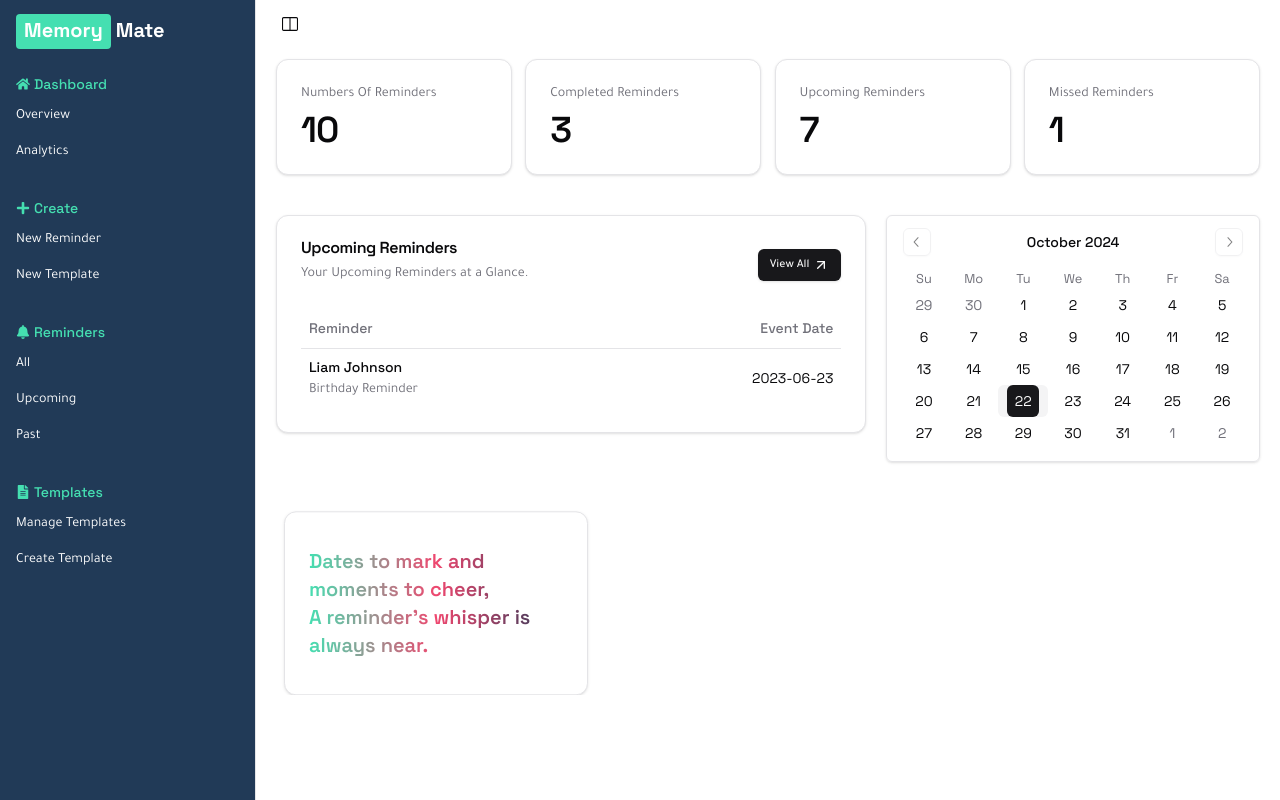
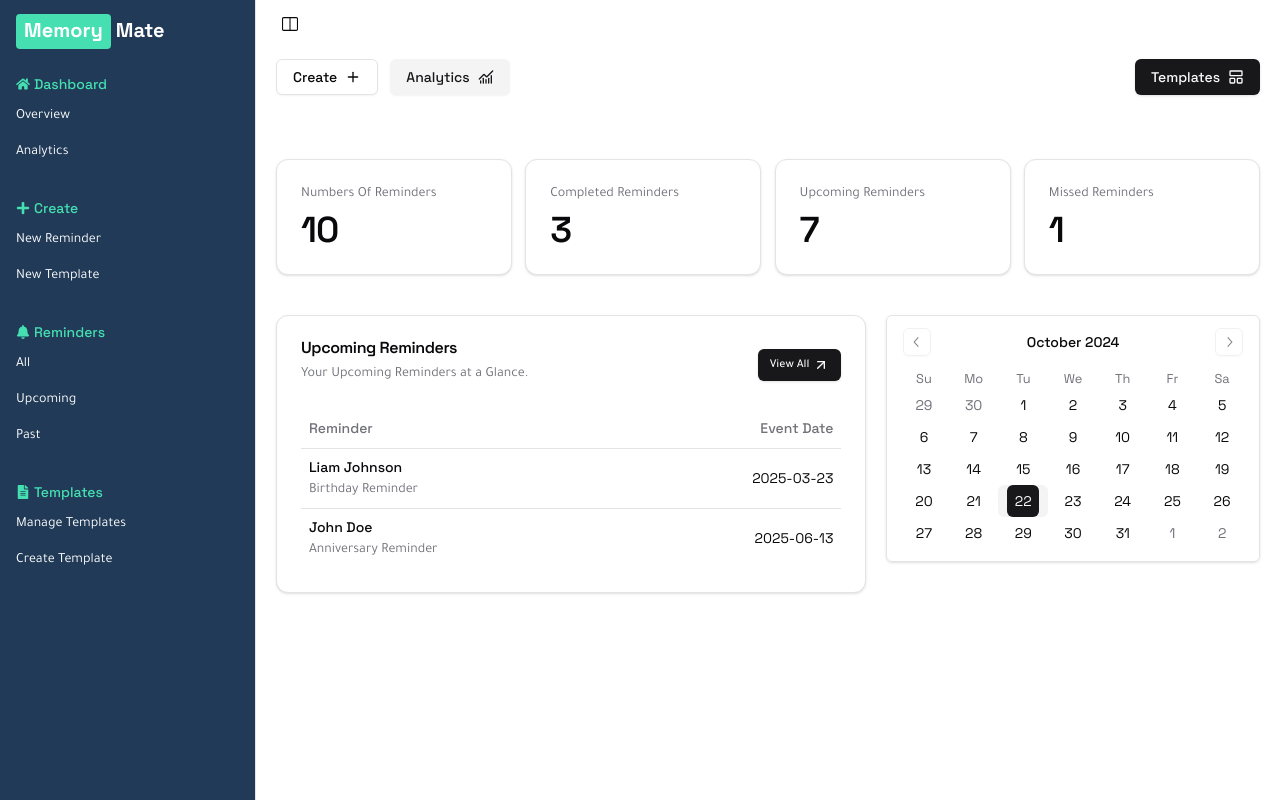
Before and after one commit to shawon111/remind-memo, a Next.js app: page /dashboard in a window 1280 px wide. Built offline with nearby package versions, Linux system fonts and the light colour scheme.

Commit message:
quick actions added

```diff
--- a/src/app/dashboard/page.jsx
+++ b/src/app/dashboard/page.jsx
@@ -1,3 +1,4 @@
+import DashboardQuickActions from "@/components/Dashboard/Overview/DashboardQuickActions";
 import OverviewStats from "@/components/Dashboard/Overview/OverviewStats";
 import RemindersCalenderView from "@/components/Dashboard/Overview/RemindersCalenderView";
 import RemindersFunFact from "@/components/Dashboard/Overview/RemindersFunFact";
@@ -6,9 +7,10 @@ import UpcomingReminders from "@/components/Dashboard/Overview/UpcomingReminders
 const Dashboard = () => {
     return (
         <div>
+            <DashboardQuickActions />
             <OverviewStats />
             <section>
-                <div className="flex items-start justify-between flex-wrap pt-10">
+                <div className="flex items-start justify-between flex-wrap pt-10 gap-y-3">
                     <div className="w-full lg:w-[60%]">
                         <UpcomingReminders />
                     </div>
@@ -17,13 +19,18 @@ const Dashboard = () => {
                     </div>
                 </div>
             </section>
-            <section>
+            {/* <section>
                 <div className="pt-10">
-                    <div>
-                        <RemindersFunFact />
+                    <div className="flex items-start justify-between flex-wrap pt-10">
+                        <div className="w-full lg:w-[60%]">
+
+                        </div>
+                        <div className="w-full lg:w-[38%]">
+                            <RemindersFunFact />
+                        </div>
                     </div>
                 </div>
-            </section>
+            </section> */}
         </div>
     );
 };
--- /dev/null
+++ b/src/components/Dashboard/Overview/DashboardQuickActions.jsx
@@ -0,0 +1,27 @@
+import { Button } from '@/components/ui/button';
+import { ChartNoAxesCombined, LayoutPanelTop, Plus } from 'lucide-react';
+import React from 'react';
+
+const DashboardQuickActions = () => {
+    return (
+        <section className='pb-16'>
+            <div className='flex items-center justify-between gap-3 flex-wrap'>
+                <div className='flex items-center justify-start gap-3 flex-wrap'>
+                    <Button variant='outline'>
+                        Create <Plus />
+                    </Button>
+                    <Button variant='secondary'>
+                        Analytics <ChartNoAxesCombined />
+                    </Button>
+                </div>
+                <div>
+                    <Button>
+                        Templates <LayoutPanelTop />
+                    </Button>
+                </div>
+            </div>
+        </section>
+    );
+};
+
+export default DashboardQuickActions;
--- a/src/components/Dashboard/Overview/RemindersFunFact.jsx
+++ b/src/components/Dashboard/Overview/RemindersFunFact.jsx
@@ -45,7 +45,7 @@ const RemindersFunFact = () => {
                 }}
                 plugins={[plugin.current]}
                 orientation="vertical"
-                className="w-full max-w-xs"
+                className="w-full"
             >
                 <CarouselContent className="-mt-1 h-[200px]">
                     {funFacts.map((item, index) => (
--- a/src/components/Dashboard/Overview/UpcomingReminders.jsx
+++ b/src/components/Dashboard/Overview/UpcomingReminders.jsx
@@ -61,7 +61,23 @@ export default function UpcomingReminders() {
                             </TableCell>
                             <TableCell className="hidden md:table-cell lg:hidden xl:table-column">
                             </TableCell>
-                            <TableCell className="text-right">2023-06-23</TableCell>
+                            <TableCell className="text-right">2025-03-23</TableCell>
+                        </TableRow>
+                        <TableRow>
+                            <TableCell>
+                                <div className="font-medium">
+                                    <Link href="#">John Doe</Link>
+                                </div>
+                                <div className="hidden text-sm text-muted-foreground md:inline tajawal">
+                                    Anniversary Reminder
+                                </div>
+                            </TableCell>
+                            <TableCell className="hidden xl:table-column"></TableCell>
+                            <TableCell className="hidden xl:table-column">
+                            </TableCell>
+                            <TableCell className="hidden md:table-cell lg:hidden xl:table-column">
+                            </TableCell>
+                            <TableCell className="text-right">2025-06-13</TableCell>
                         </TableRow>
                     </TableBody>
                 </Table>
```
